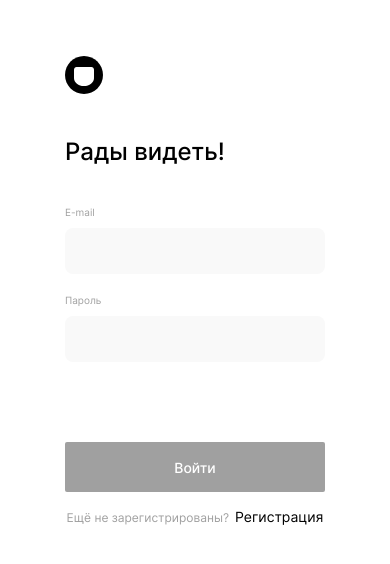
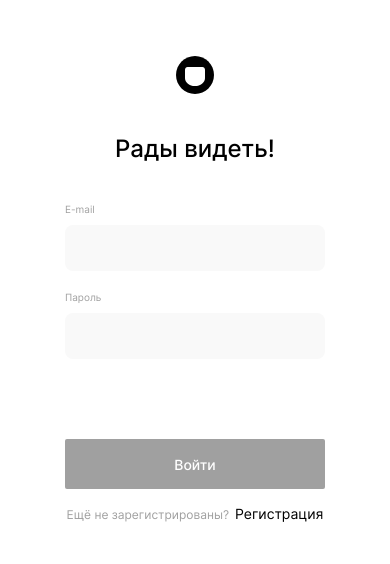
Before and after one commit to SterxovK/movies-explorer-frontend, a React (Create React App) app in the folder frontend/: page /sign-in in a window 390 px wide. Shown: the top 564 px of the page. Built offline with nearby package versions, Linux system fonts and the light colour scheme.

Commit message:
fix form header position

```diff
--- a/frontend/src/components/AboutMe/AboutMe.js
+++ b/frontend/src/components/AboutMe/AboutMe.js
@@ -51,9 +51,9 @@ function AboutMe() {
 
   const AboutMePortfolioLink = ABOUT_ME_PORTFOLIO_LINKS.map((item) => (
     <li className="about-me__portfolio-points" key={item.id}>
-      <a className="about-me__portfolio-link" href={item.link}>
+      <a className="about-me__portfolio-link" href={item.link} target="_blank" rel="noreferrer">
         <p className="about-me__portfolio-name-link">{item.name}</p>
-        <PortfolioArrow/>
+        <PortfolioArrow />
       </a>
     </li>
   ));
--- a/frontend/src/components/Form/Form.css
+++ b/frontend/src/components/Form/Form.css
@@ -149,6 +149,11 @@
   .form__container {
     width: 260px;
   }
+  .form__header {
+    display: flex;
+    flex-direction: column;
+    align-items: center;
+  }
 
   .form-login__request-text {
     font-size: 12px;
--- a/frontend/src/components/Form/Form.js
+++ b/frontend/src/components/Form/Form.js
@@ -6,8 +6,10 @@ function Form(props) {
     <section id={props.name}>
       <form className="form" id={props.id} onSubmit={props.onSubmit}>
         <div className="form__container form__container_auth">
-          <LogoLink />
-          <h2 className="form__title">{props.title}</h2>
+          <div className="form__header">
+            <LogoLink />
+            <h2 className="form__title">{props.title}</h2>
+          </div>
           <fieldset className="form__input-container">
             {props.children}
           </fieldset>
```
